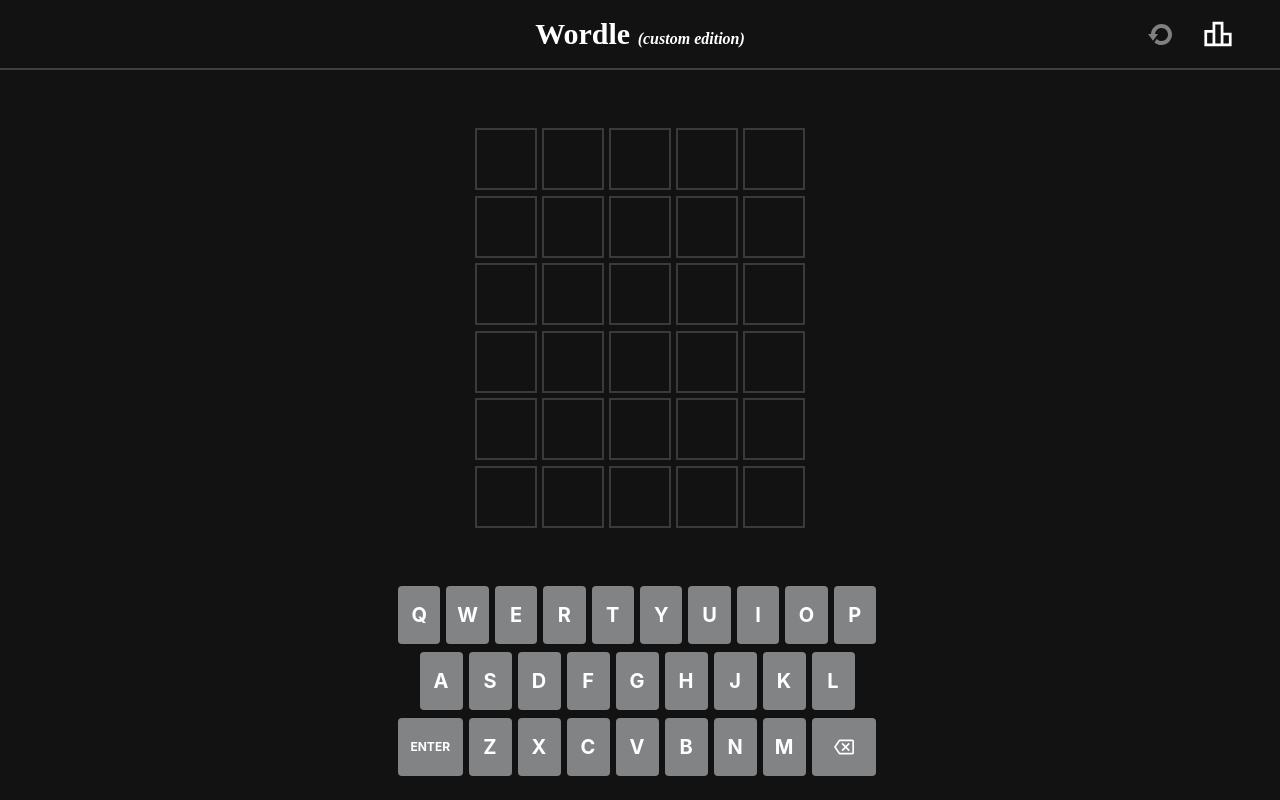
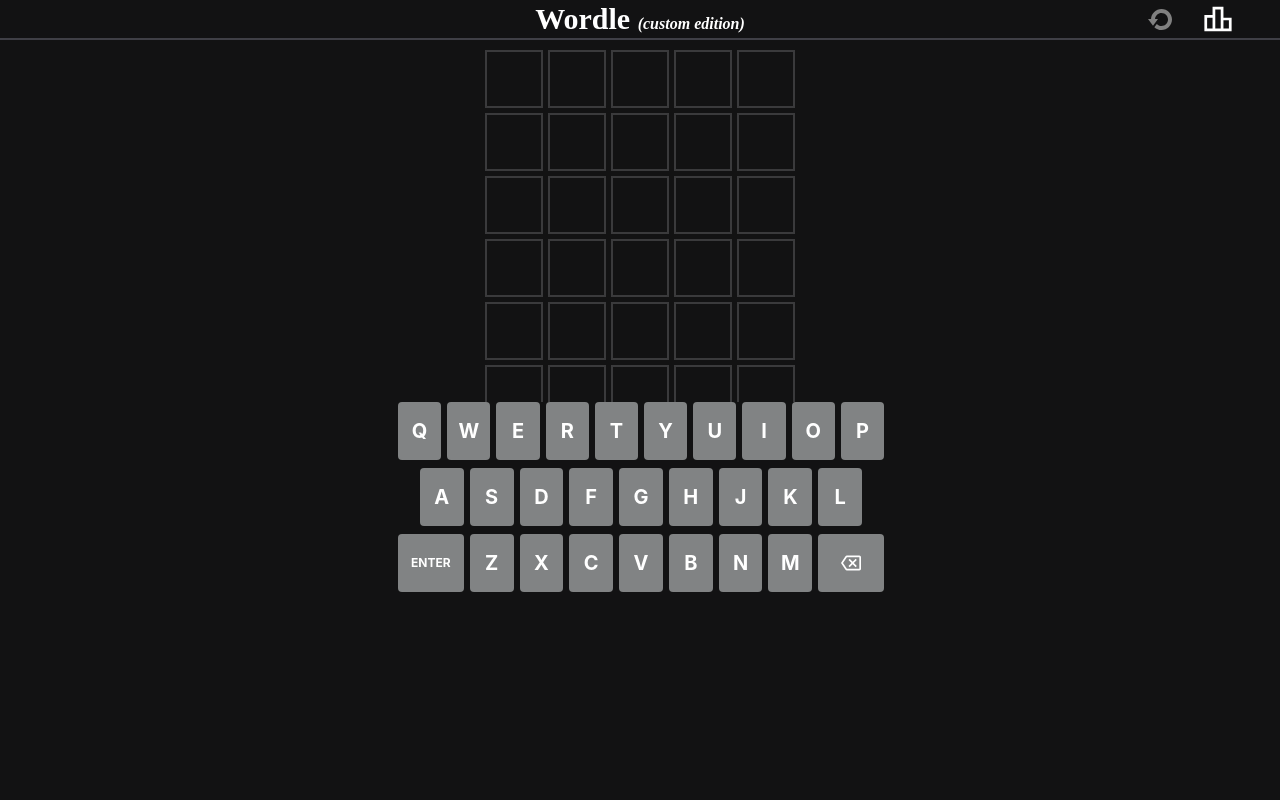
Before and after one commit to andrewRichardson/wordle-ce, a React (Create React App) app: page / in a window 1280 px wide. Built offline with nearby package versions, Linux system fonts and the light colour scheme.

Commit message:
Triple fix styling

```diff
--- a/src/components/Keyboard.tsx
+++ b/src/components/Keyboard.tsx
@@ -10,11 +10,7 @@
   align-items: center;
   width: 100%;
   margin: 0 8px;
-  padding: 0 0.5rem;
-
-  @media (max-height: 768px) {
-    display: none;
-  }
+  padding-left: 0.5rem;
 `;
 
 const KeyRow = styled.div`
--- a/src/components/Wordle.tsx
+++ b/src/components/Wordle.tsx
@@ -11,7 +11,7 @@
 
 const GameContainer = styled.main`
   text-align: center;
-  height: 100%;
+  height: calc(100% - 200px);
   width: 100%;
   display: flex;
   flex-direction: column;
@@ -33,6 +33,10 @@
   height: 70px;
   width: 100%;
   border-bottom: 2px solid rgb(63 63 70);
+
+  @media (max-height: 1000px) {
+    height: 40px;
+  }
 
   @media (min-width: 768px) {
     padding: 1rem 0;
@@ -62,14 +66,13 @@
   max-width: 500px;
   width: 100%;
   height: calc(100% - 70px);
-  padding-bottom: 14rem;
   display: flex;
   flex-direction: column;
   align-items: center;
   justify-content: start;
 
   @media (max-height: 1000px) {
-    padding-bottom: 1rem;
+    height: calc(100% - 40px);
   }
 `;
 
@@ -85,11 +88,23 @@
 const Grid = styled.div`
   width: 350px;
   height: 420px;
+  max-height: 100%;
   margin: 1.25rem 0;
   display: grid;
   grid-template-rows: repeat(6, 1fr);
   gap: 5px;
   padding: 10px;
+  box-sizing: border-box;
+
+  @media (max-height: 1000px) {
+    margin: 0;
+    width: 330px;
+    height: 400px;
+  }
+  @media (max-height: 768px) {
+    width: 300px;
+    height: 360px;
+  }
 `;
 
 const emptyBoard = [
```
